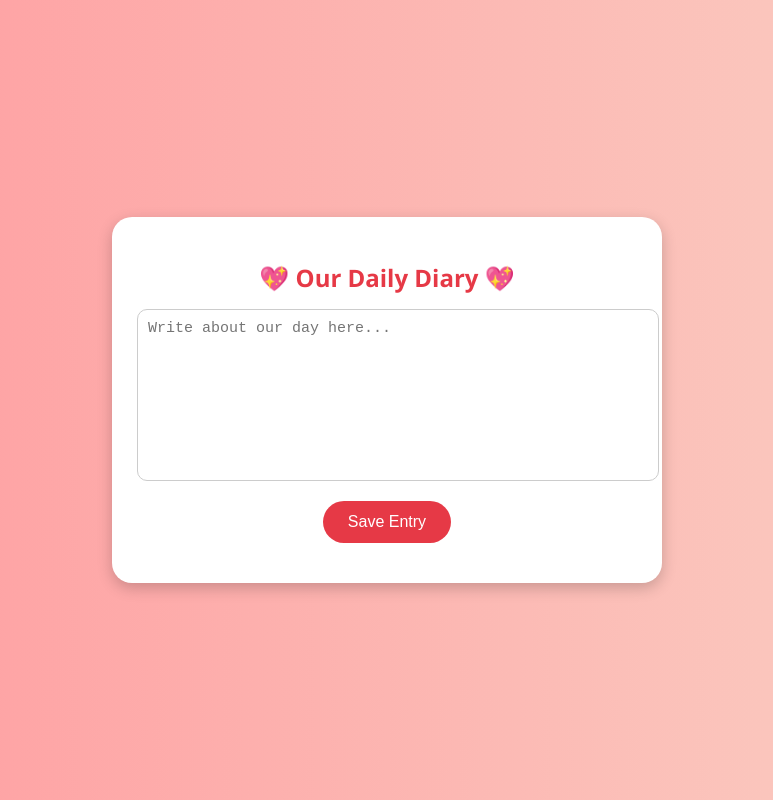
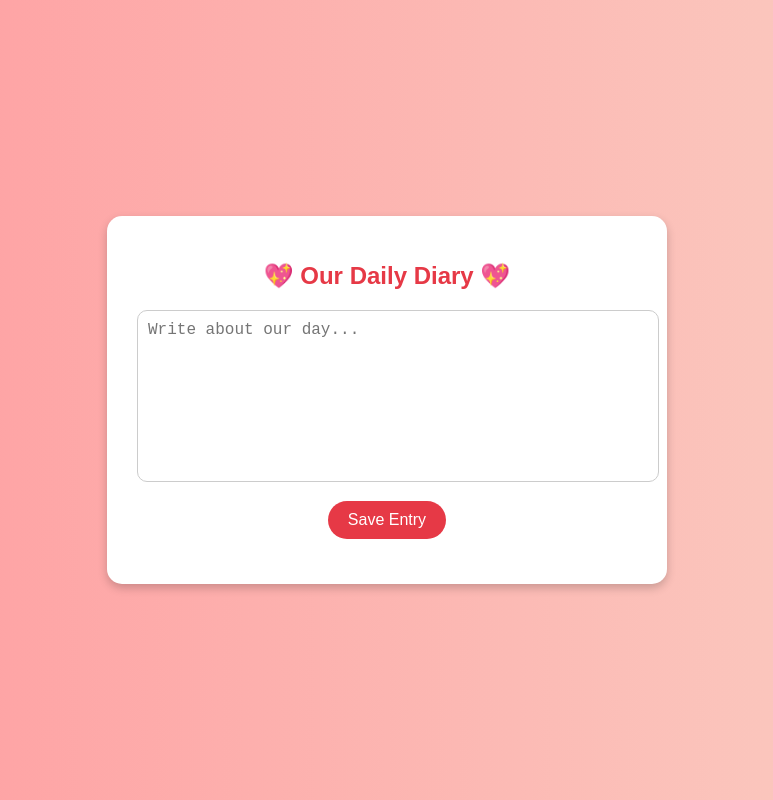
Before and after one commit to jikku9009/mESH, a plain HTML site: page diary.html in a window 1280 px wide. Shown: the whole page, without its empty margins (253-1026 px from the left). Drawn offline with Linux system fonts and the light colour scheme.

Commit message:
Update diary.html

```diff
--- a/diary.html
+++ b/diary.html
@@ -2,10 +2,11 @@
 <html lang="en">
 <head>
   <meta charset="UTF-8">
-  <title>Our Daily Diary ❤️</title>
+  <meta name="viewport" content="width=device-width, initial-scale=1.0">
+  <title>Our Daily Diary</title>
   <style>
     body {
-      font-family: "Segoe UI", sans-serif;
+      font-family: Arial, sans-serif;
       background: linear-gradient(to right, #ff9a9e, #fad0c4);
       display: flex;
       justify-content: center;
@@ -15,93 +16,92 @@
     }
     .container {
       background: white;
-      padding: 25px;
-      border-radius: 20px;
-      box-shadow: 0 5px 15px rgba(0,0,0,0.2);
+      padding: 30px;
+      border-radius: 15px;
+      box-shadow: 0 4px 10px rgba(0,0,0,0.2);
+      text-align: center;
       max-width: 500px;
       width: 100%;
-      text-align: center;
     }
-    h2 {
+    h1 {
       color: #e63946;
-      margin-bottom: 15px;
+      font-size: 24px;
+      margin-bottom: 20px;
     }
     textarea {
       width: 100%;
       height: 150px;
+      padding: 10px;
+      font-size: 16px;
+      border: 1px solid #ccc;
       border-radius: 10px;
-      border: 1px solid #ccc;
-      padding: 10px;
       resize: none;
-      font-size: 15px;
     }
     button {
-      background: #e63946;
+      margin-top: 15px;
+      background-color: #e63946;
       color: white;
+      padding: 10px 20px;
       border: none;
-      padding: 12px 25px;
-      border-radius: 30px;
-      margin-top: 15px;
+      border-radius: 25px;
+      font-size: 16px;
       cursor: pointer;
-      font-size: 16px;
-      transition: 0.3s;
+      transition: background 0.3s;
     }
     button:hover {
-      background: #c1121f;
+      background-color: #d62839;
     }
     .message {
       margin-top: 15px;
+      font-size: 14px;
       font-weight: bold;
+    }
+    .success {
+      color: green;
+    }
+    .error {
+      color: red;
     }
   </style>
 </head>
 <body>
   <div class="container">
-    <h2>💖 Our Daily Diary 💖</h2>
-    <form id="diaryForm">
-      <textarea id="entry" placeholder="Write about our day here..."></textarea>
-      <br>
-      <button type="submit">Save Entry</button>
-    </form>
-    <div class="message" id="message"></div>
+    <h1>💖 Our Daily Diary 💖</h1>
+    <textarea id="diaryEntry" placeholder="Write about our day..."></textarea>
+    <br>
+    <button onclick="saveDiary()">Save Entry</button>
+    <p id="responseMessage" class="message"></p>
   </div>
 
   <script>
-    const form = document.getElementById('diaryForm');
-    const message = document.getElementById('message');
+    function saveDiary() {
+      const entry = document.getElementById("diaryEntry").value;
+      const responseMessage = document.getElementById("responseMessage");
 
-    form.addEventListener('submit', async (e) => {
-      e.preventDefault();
-      const entry = document.getElementById('entry').value.trim();
-
-      if (!entry) {
-        message.textContent = "Please write something before saving ❤️";
-        message.style.color = "red";
+      if (!entry.trim()) {
+        responseMessage.textContent = "Please write something first!";
+        responseMessage.className = "message error";
         return;
       }
 
-      try {
-        const response = await fetch("https://script.google.com/macros/s/AKfycbxleTGOIml5tpOmeEotdXrhXNgpS5sg8bwpHlfasE_66k8ek8tz3DkF4BgLJ6jepHLc/exec", {
-          method: "POST",
-          body: JSON.stringify({ entry: entry }),
-          headers: {
-            "Content-Type": "application/json"
-          }
-        });
-
-        if (response.ok) {
-          message.textContent = "✨ Your diary entry was saved successfully! ✨";
-          message.style.color = "green";
-          form.reset();
-        } else {
-          message.textContent = "Oops! Something went wrong. Try again.";
-          message.style.color = "red";
-        }
-      } catch (error) {
-        message.textContent = "Error: " + error.message;
-        message.style.color = "red";
-      }
-    });
+      fetch("https://script.google.com/macros/s/AKfycbxleTGOIml5tpOmeEotdXrhXNgpS5sg8bwpHlfasE_66k8ek8tz3DkF4BgLJ6jepHLc/exec", {
+        method: "POST",
+        mode: "no-cors",  // required for Google Apps Script
+        headers: {
+          "Content-Type": "application/json"
+        },
+        body: JSON.stringify({ diary: entry })
+      })
+      .then(() => {
+        responseMessage.textContent = "✅ Entry saved successfully!";
+        responseMessage.className = "message success";
+        document.getElementById("diaryEntry").value = "";
+      })
+      .catch(() => {
+        responseMessage.textContent = "❌ Error: Could not save entry.";
+        responseMessage.className = "message error";
+      });
+    }
   </script>
 </body>
 </html>
```
